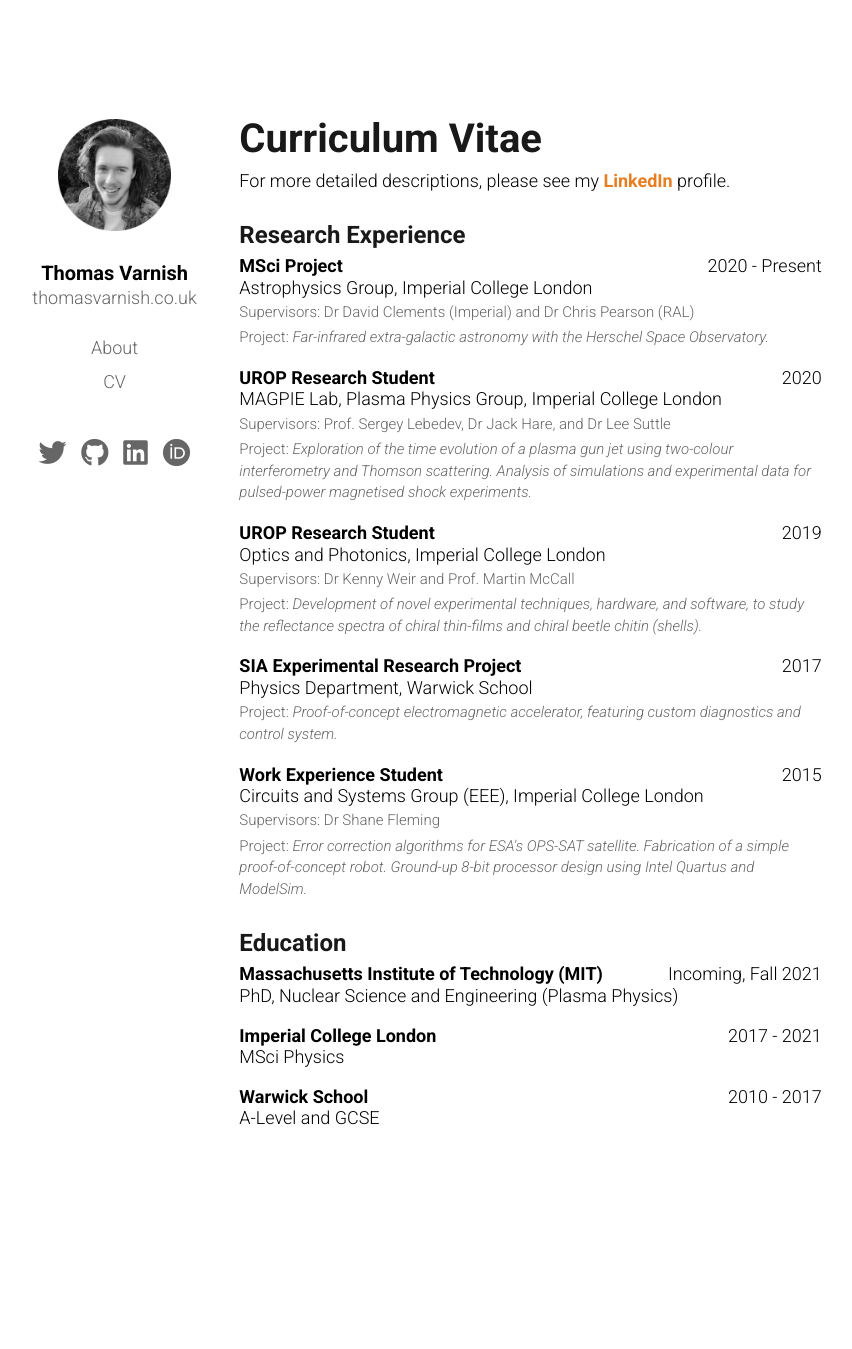
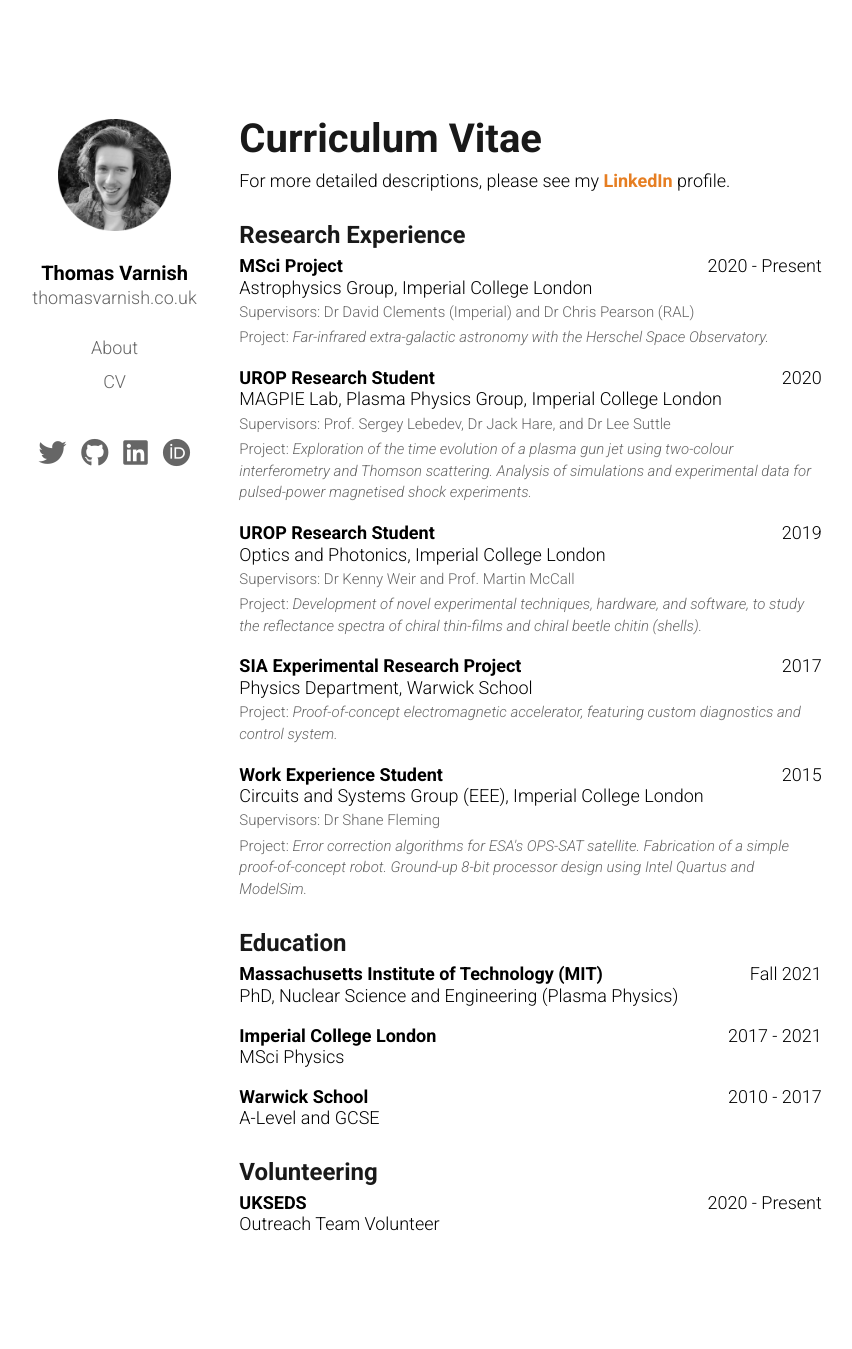
Before and after one commit to tvarnish/tvarnish.github.io, a Jekyll site: the page built from cv.md, in a window 1280 px wide. Shown: the whole page, without its empty margins (176-1028 px from the left). Built offline with Jekyll 4.4.1, drawn with Linux system fonts in a browser that asks for light colours; nearby versions of some CDN libraries; before the commit the page ends 1243 px from its top, so only the background shows below that.

Commit message:
Update CV page
Add possiblity to have different tab title and page heading. Add
volunteering section to CV.

```diff
--- a/_data/cv.yml
+++ b/_data/cv.yml
@@ -31,7 +31,7 @@ research:
 education:
   - name: Massachusetts Institute of Technology (MIT)
     what: PhD, Nuclear Science and Engineering (Plasma Physics)
-    when: Incoming, Fall 2021
+    when: Fall 2021
 
   - name: Imperial College London
     what: MSci Physics
@@ -40,3 +40,8 @@ education:
   - name: Warwick School
     what: A-Level and GCSE
     when: 2010 - 2017
+
+volunteering:
+  - name: UKSEDS
+    what: Outreach Team Volunteer
+    when: 2020 - Present
--- a/_includes/head.html
+++ b/_includes/head.html
@@ -1,6 +1,12 @@
 <meta charset="utf-8">
 <meta name="viewport" content="width=device-width, initial-scale=1">
-<title>{% if page.title %}{{ page.title }} | {{site.title}}{% else %}{{ site.title }}{% endif %}</title>
+{% if page.page_title %}
+<title>{{ page.page_title }} | {{ site.title }}</title>
+{% elsif page.title %}
+<title>{{ page.title }} | {{ site.title }}</title>
+{% else %}
+<title>{{ site.title }}</title>
+{% endif %}
 <meta name="description" content="{{ site.description }}">
 <meta name="author" content="Thomas Varnish">
 
--- a/cv.md
+++ b/cv.md
@@ -43,3 +44,18 @@ For more detailed descriptions, please see my [LinkedIn](https://linkedin.com/in
     </div>
     {% endfor %}
 </ul>
+
+## Volunteering
+<ul class="list">
+    {% for position in site.data.cv.volunteering %}
+    <div class="cv-item">
+        <div class="cv-item-header">
+            <div> <b> {{ position.name }} </b> </div>
+            <div> {{ position.when }} </div>
+        </div>
+        <div class="cv-item-content">
+            <div> {{ position.what }} </div>
+        </div>
+    </div>
+    {% endfor %}
+</ul>
```
Also changed, not shown: other parts of cv.md (+1 -0 lines).
